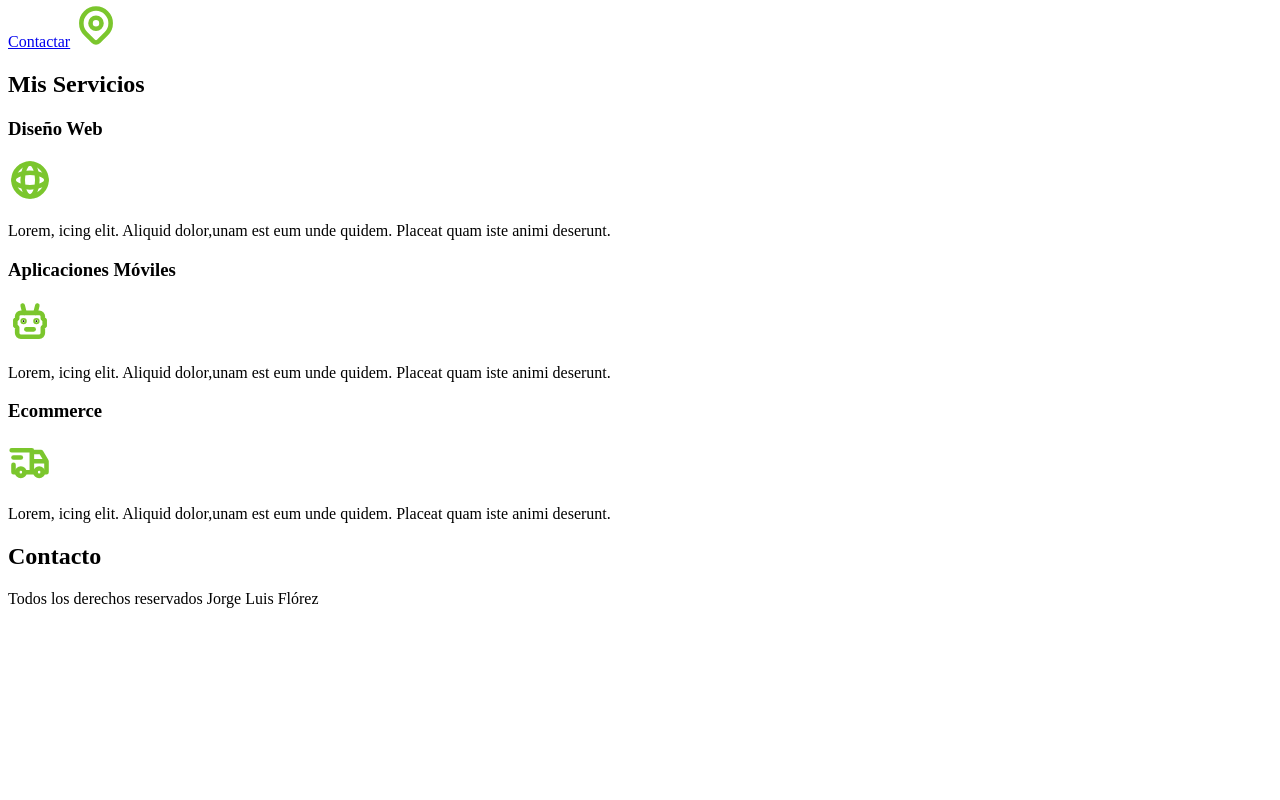
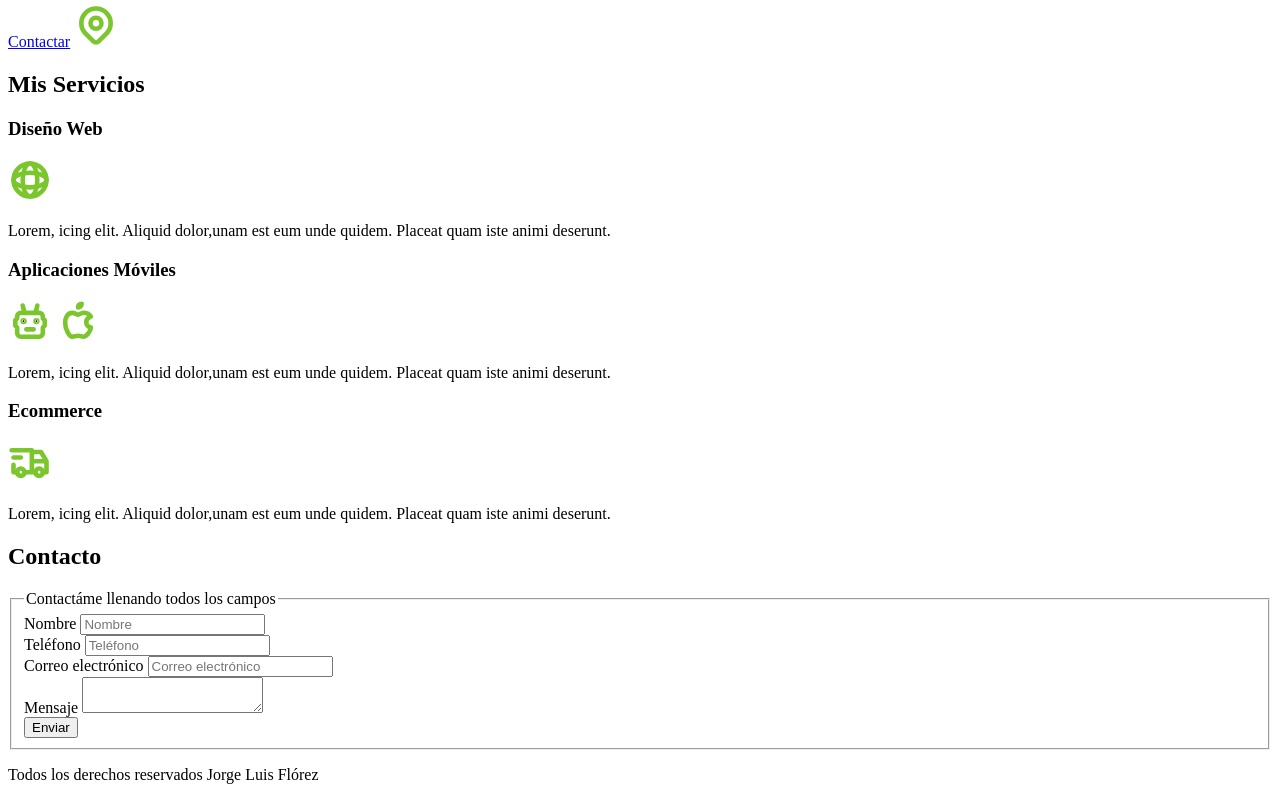
Before and after one commit to JorgeF-DV/proyecto-freelancerUM, a plain HTML site: page index.html in a window 1280 px wide. Shown: the part 924-1724 px from the top of the page. Before the commit the page ends 1548 px from the top, so only its background shows below. Drawn offline with Linux system fonts and the light colour scheme.

Commit message:
Second Commit

```diff
--- a/index.html
+++ b/index.html
@@ -25,12 +25,24 @@
       <p>Colombia, Medellín.</p>
       <a href="#">Contactar</a>
 
-      <svg xmlns="http://www.w3.org/2000/svg" class="icon icon-tabler icon-tabler-map-pin" width="44" height="44" viewBox="0 0 24 24" stroke-width="2.5" stroke="#7bc62d" fill="none" stroke-linecap="round" stroke-linejoin="round">
-        <path stroke="none" d="M0 0h24v24H0z" fill="none"/>
+      <svg
+        xmlns="http://www.w3.org/2000/svg"
+        class="icon icon-tabler icon-tabler-map-pin"
+        width="44"
+        height="44"
+        viewBox="0 0 24 24"
+        stroke-width="2.5"
+        stroke="#7bc62d"
+        fill="none"
+        stroke-linecap="round"
+        stroke-linejoin="round"
+      >
+        <path stroke="none" d="M0 0h24v24H0z" fill="none" />
         <path d="M9 11a3 3 0 1 0 6 0a3 3 0 0 0 -6 0" />
-        <path d="M17.657 16.657l-4.243 4.243a2 2 0 0 1 -2.827 0l-4.244 -4.243a8 8 0 1 1 11.314 0z" />
+        <path
+          d="M17.657 16.657l-4.243 4.243a2 2 0 0 1 -2.827 0l-4.244 -4.243a8 8 0 1 1 11.314 0z"
+        />
       </svg>
-
     </section>
 
     <main>
@@ -38,11 +50,24 @@
 
       <section>
         <h3>Diseño Web</h3>
-        <svg xmlns="http://www.w3.org/2000/svg" class="icon icon-tabler icon-tabler-view-360" width="44" height="44" viewBox="0 0 24 24" stroke-width="2.5" stroke="#7bc62d" fill="none" stroke-linecap="round" stroke-linejoin="round">
-            <path stroke="none" d="M0 0h24v24H0z" fill="none"/>
+        <svg
+          xmlns="http://www.w3.org/2000/svg"
+          class="icon icon-tabler icon-tabler-view-360"
+          width="44"
+          height="44"
+          viewBox="0 0 24 24"
+          stroke-width="2.5"
+          stroke="#7bc62d"
+          fill="none"
+          stroke-linecap="round"
+          stroke-linejoin="round"
+        >
+          <path stroke="none" d="M0 0h24v24H0z" fill="none" />
           <path d="M12 12m-9 0a9 9 0 1 0 18 0a9 9 0 1 0 -18 0" />
           <path d="M12 12m-4 0a4 9 0 1 0 8 0a4 9 0 1 0 -8 0" />
-            <path d="M3 12c0 2.21 4.03 4 9 4s9 -1.79 9 -4s-4.03 -4 -9 -4s-9 1.79 -9 4z" />
+          <path
+            d="M3 12c0 2.21 4.03 4 9 4s9 -1.79 9 -4s-4.03 -4 -9 -4s-9 1.79 -9 4z"
+          />
         </svg>
         <p>
           Lorem, icing elit. Aliquid dolor,unam est eum unde quidem. Placeat
@@ -52,14 +77,46 @@
 
       <section>
         <h3>Aplicaciones Móviles</h3>
-        <svg xmlns="http://www.w3.org/2000/svg" class="icon icon-tabler icon-tabler-robot" width="44" height="44" viewBox="0 0 24 24" stroke-width="2.5" stroke="#7bc62d" fill="none" stroke-linecap="round" stroke-linejoin="round">
-            <path stroke="none" d="M0 0h24v24H0z" fill="none"/>
-            <path d="M7 7h10a2 2 0 0 1 2 2v1l1 1v3l-1 1v3a2 2 0 0 1 -2 2h-10a2 2 0 0 1 -2 -2v-3l-1 -1v-3l1 -1v-1a2 2 0 0 1 2 -2z" />
+        <svg
+          xmlns="http://www.w3.org/2000/svg"
+          class="icon icon-tabler icon-tabler-robot"
+          width="44"
+          height="44"
+          viewBox="0 0 24 24"
+          stroke-width="2.5"
+          stroke="#7bc62d"
+          fill="none"
+          stroke-linecap="round"
+          stroke-linejoin="round"
+        >
+          <path stroke="none" d="M0 0h24v24H0z" fill="none" />
+          <path
+            d="M7 7h10a2 2 0 0 1 2 2v1l1 1v3l-1 1v3a2 2 0 0 1 -2 2h-10a2 2 0 0 1 -2 -2v-3l-1 -1v-3l1 -1v-1a2 2 0 0 1 2 -2z"
+          />
           <path d="M10 16h4" />
           <circle cx="8.5" cy="11.5" r=".5" fill="currentColor" />
           <circle cx="15.5" cy="11.5" r=".5" fill="currentColor" />
           <path d="M9 7l-1 -4" />
           <path d="M15 7l1 -4" />
+        </svg>
+
+        <svg
+          xmlns="http://www.w3.org/2000/svg"
+          class="icon icon-tabler icon-tabler-brand-apple"
+          width="44"
+          height="44"
+          viewBox="0 0 24 24"
+          stroke-width="2.5"
+          stroke="#7bc62d"
+          fill="none"
+          stroke-linecap="round"
+          stroke-linejoin="round"
+        >
+          <path stroke="none" d="M0 0h24v24H0z" fill="none" />
+          <path
+            d="M9 7c-3 0 -4 3 -4 5.5c0 3 2 7.5 4 7.5c1.088 -.046 1.679 -.5 3 -.5c1.312 0 1.5 .5 3 .5s4 -3 4 -5c-.028 -.01 -2.472 -.403 -2.5 -3c-.019 -2.17 2.416 -2.954 2.5 -3c-1.023 -1.492 -2.951 -1.963 -3.5 -2c-1.433 -.111 -2.83 1 -3.5 1c-.68 0 -1.9 -1 -3 -1z"
+          />
+          <path d="M12 4a2 2 0 0 0 2 -2a2 2 0 0 0 -2 2" />
         </svg>
         <p>
           Lorem, icing elit. Aliquid dolor,unam est eum unde quidem. Placeat
@@ -69,8 +126,19 @@
 
       <section>
         <h3>Ecommerce</h3>
-        <svg xmlns="http://www.w3.org/2000/svg" class="icon icon-tabler icon-tabler-truck-delivery" width="44" height="44" viewBox="0 0 24 24" stroke-width="2.5" stroke="#7bc62d" fill="none" stroke-linecap="round" stroke-linejoin="round">
-            <path stroke="none" d="M0 0h24v24H0z" fill="none"/>
+        <svg
+          xmlns="http://www.w3.org/2000/svg"
+          class="icon icon-tabler icon-tabler-truck-delivery"
+          width="44"
+          height="44"
+          viewBox="0 0 24 24"
+          stroke-width="2.5"
+          stroke="#7bc62d"
+          fill="none"
+          stroke-linecap="round"
+          stroke-linejoin="round"
+        >
+          <path stroke="none" d="M0 0h24v24H0z" fill="none" />
           <path d="M7 17m-2 0a2 2 0 1 0 4 0a2 2 0 1 0 -4 0" />
           <path d="M17 17m-2 0a2 2 0 1 0 4 0a2 2 0 1 0 -4 0" />
           <path d="M5 17h-2v-4m-1 -8h11v12m-4 0h6m4 0h2v-6h-8m0 -5h5l3 5" />
@@ -85,6 +153,36 @@
 
     <section>
       <h2>Contacto</h2>
+      <form>
+        <fieldset>
+          <legend>Contactáme llenando todos los campos</legend>
+
+          <div>
+            <label>Nombre</label>
+            <input type="text" placeholder="Nombre" />
+          </div>
+
+          <div>
+            <label>Teléfono</label>
+            <input type="tel" placeholder="Teléfono" />
+          </div>
+
+          <div>
+            <label>Correo electrónico</label>
+            <input type="email" placeholder="Correo electrónico" />
+          </div>
+
+          <div>
+            <label>Mensaje</label>
+            <textarea></textarea>
+          </div>
+
+          <div>
+            <input type="submit" value="Enviar" />
+          </div>
+
+        </fieldset>
+      </form>
     </section>
 
     <footer>
```
Lines whose indentation alone changed are shown as unchanged.
